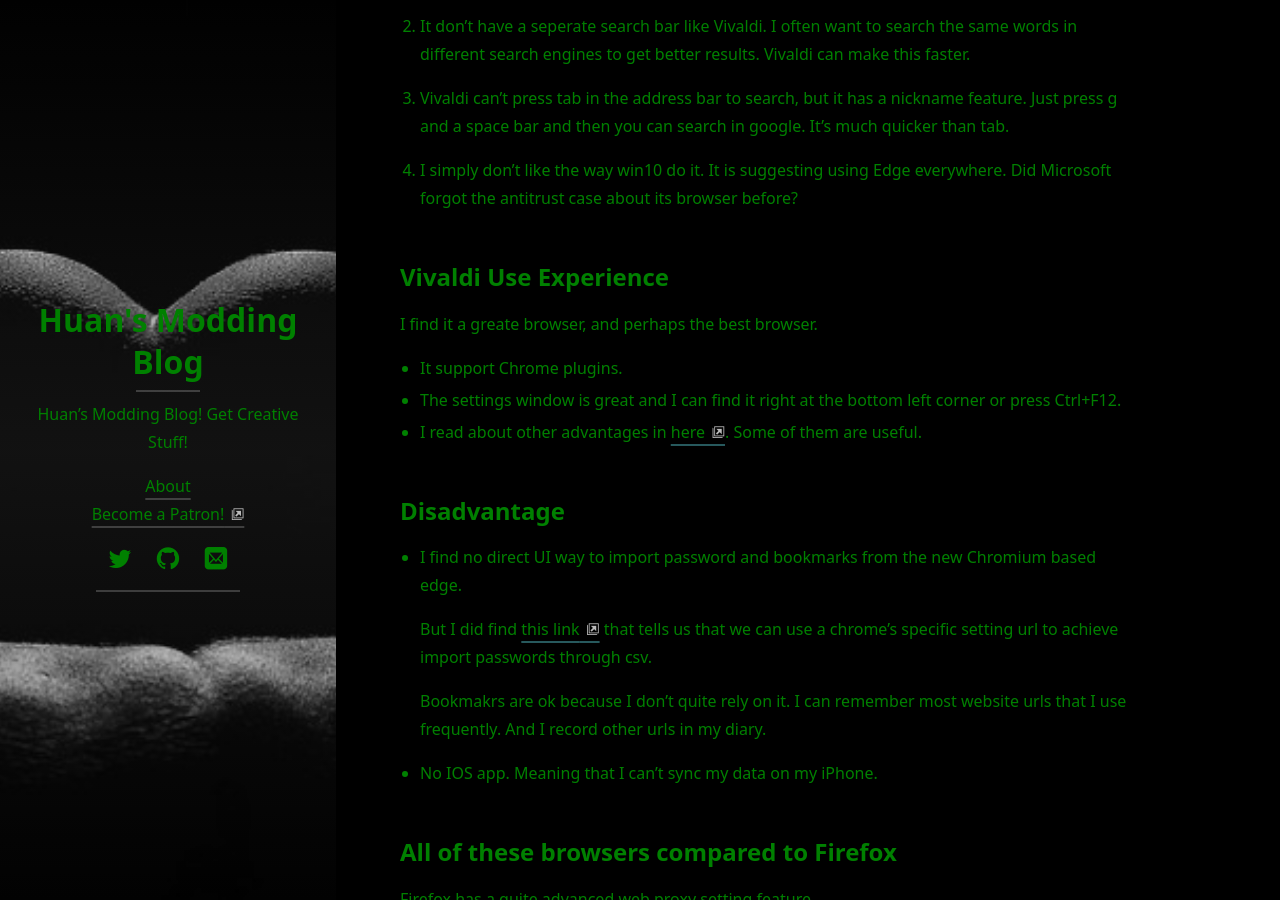
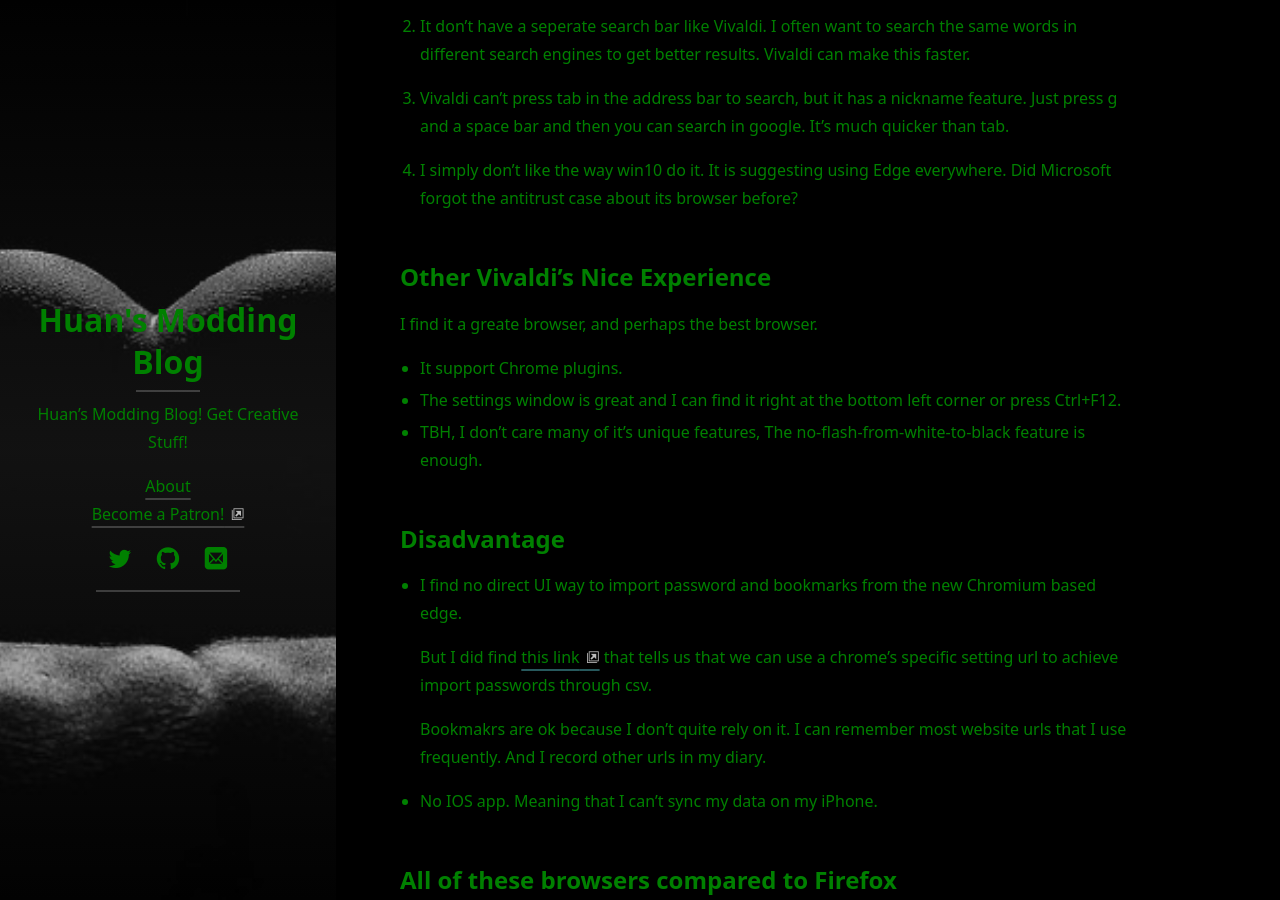
Before and after one commit to huanrenfeng/huanrenfeng.github.io, a Jekyll site: the page built from _posts/2020-11-19-switch-from-chrome-to-edge-to-vivaldi.md, in a window 1280 px wide and 900 px high, scrolled down 624 px. Built offline with Jekyll 4.4.1, drawn with Linux system fonts in a browser that asks for light colours; cached includes are drawn as plain includes; nearby versions of some CDN libraries; some web fonts are replaced; our own code applies the rules of GitHub Pages for plain Markdown files; library files that are not in the unit come from our copies.

Commit message:
Update 2020-11-19-switch-from-chrome-to-edge-to-vivaldi.md

```diff
--- a/_posts/2020-11-19-switch-from-chrome-to-edge-to-vivaldi.md
+++ b/_posts/2020-11-19-switch-from-chrome-to-edge-to-vivaldi.md
@@ -22,13 +22,13 @@
 
 4. I simply don't like the way win10 do it. It is suggesting using Edge everywhere. Did Microsoft forgot the antitrust case about its browser before?
 
-## Vivaldi Use Experience
+## Other Vivaldi's Nice Experience
 
 I find it a greate browser, and perhaps the best browser.
 
 - It support Chrome plugins.
 - The settings window is great and I can find it right at the bottom left corner or press Ctrl+F12.
-- I read about other advantages in [here](https://gizmodo.com/5-reasons-to-use-to-vivaldi-instead-of-chrome-or-firefo-1771284757). Some of them are useful.
+- TBH, I don't care many of it's unique features, The no-flash-from-white-to-black feature is enough.
 
 ## Disadvantage
 
```
